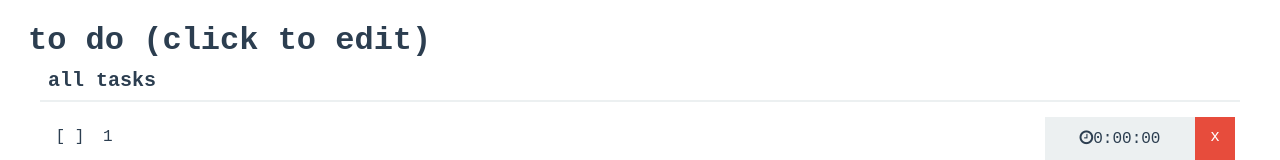
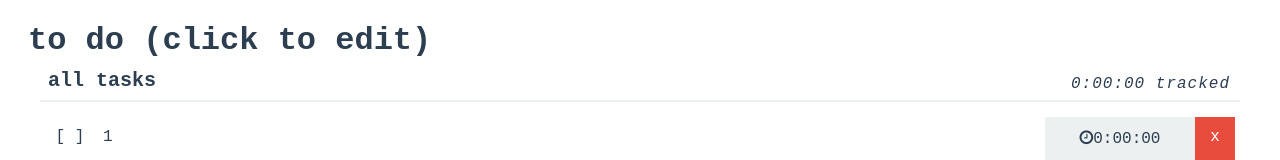
Before and after one commit to cborchert/todolist, a React app: page / in a window 1280 px wide. Shown: the top 160 px of the page. Built offline with nearby package versions, Linux system fonts and the light colour scheme.

Commit message:
Fix timers

```diff
--- a/src/components/Task.js
+++ b/src/components/Task.js
@@ -164,8 +164,6 @@ class Task extends Component {
   }
 
   timerToggle(returnValue) {
-    console.log("hi");
-    console.log(returnValue);
     const { task, updateTask } = this.props,
       currentTime = Date.now();
     let timers = task.timers.slice(),
@@ -193,7 +191,8 @@ class Task extends Component {
     const progress = task.progress === 1 ? 0 : task.progress + 0.5;
     let newTask = { progress };
     if (progress === 1 && taskActiveTimer(task)) {
-      newTask = { ...this.timerToggle(), progress };
+      console.log("test");
+      newTask = { ...this.timerToggle(true), progress };
     }
     console.log(newTask);
     updateTask(task.id, newTask);
--- a/src/components/View.js
+++ b/src/components/View.js
@@ -89,14 +89,6 @@ class View extends Component {
     this.taskRefs = [...this.taskRefs, { ref, id }];
   }
 
-  //   removeTask(id) {
-  //     let focusIndex = this.props.view.tasks.indexOf(id) - 1;
-  //     focusIndex = focusIndex < 0 ? 0 : focusIndex;
-  //     let focusId = this.props.view.tasks[focusIndex];
-  //     this.props.removeTask(id);
-  //     this.setFocus(focusId);
-  //   }
-
   removeTask(id) {
     const { view, removeTask, updateView } = this.props;
     let focusIndex = this.props.view.tasks.indexOf(id) - 1;
@@ -109,28 +101,8 @@ class View extends Component {
 
     console.log(view.tasks, taskList);
     removeTask(id);
-    // updateView(view.id, { tasks: taskList }, () => {
-    //   removeTask(id);
-    // });
     this.setFocus(focusId);
   }
-
-  //   removeTask(id) {
-  //     const { view, updateView } = this.props;
-  //     let focusIndex = view.tasks.indexOf(id) - 1;
-  //     focusIndex = focusIndex < 0 ? 0 : focusIndex;
-  //     let taskList = [
-  //       ...view.tasks.slice(0, focusIndex),
-  //       ...view.tasks.slice(focusIndex + 1)
-  //     ];
-
-  //     console.log(taskList, focusIndex);
-  //     let focusId = taskList[focusIndex];
-  //     console.log(focusId);
-  //     updateView(view.id, { tasks: taskList });
-  //     this.props.removeTask(id);
-  //     this.setFocus(focusId);
-  //   }
 
   reorderTask(order, newOrder) {
     const { view, updateView } = this.props;
@@ -256,6 +228,9 @@ class View extends Component {
               updateView(view.id, { title: e.target.value });
             }}
           />
+          <span className="view__time-tracked">
+            {formatTime(this.state.totalTime)} tracked
+          </span>
         </div>
         <div className="view__tasks">{renderedTasks}</div>
         <button
```
